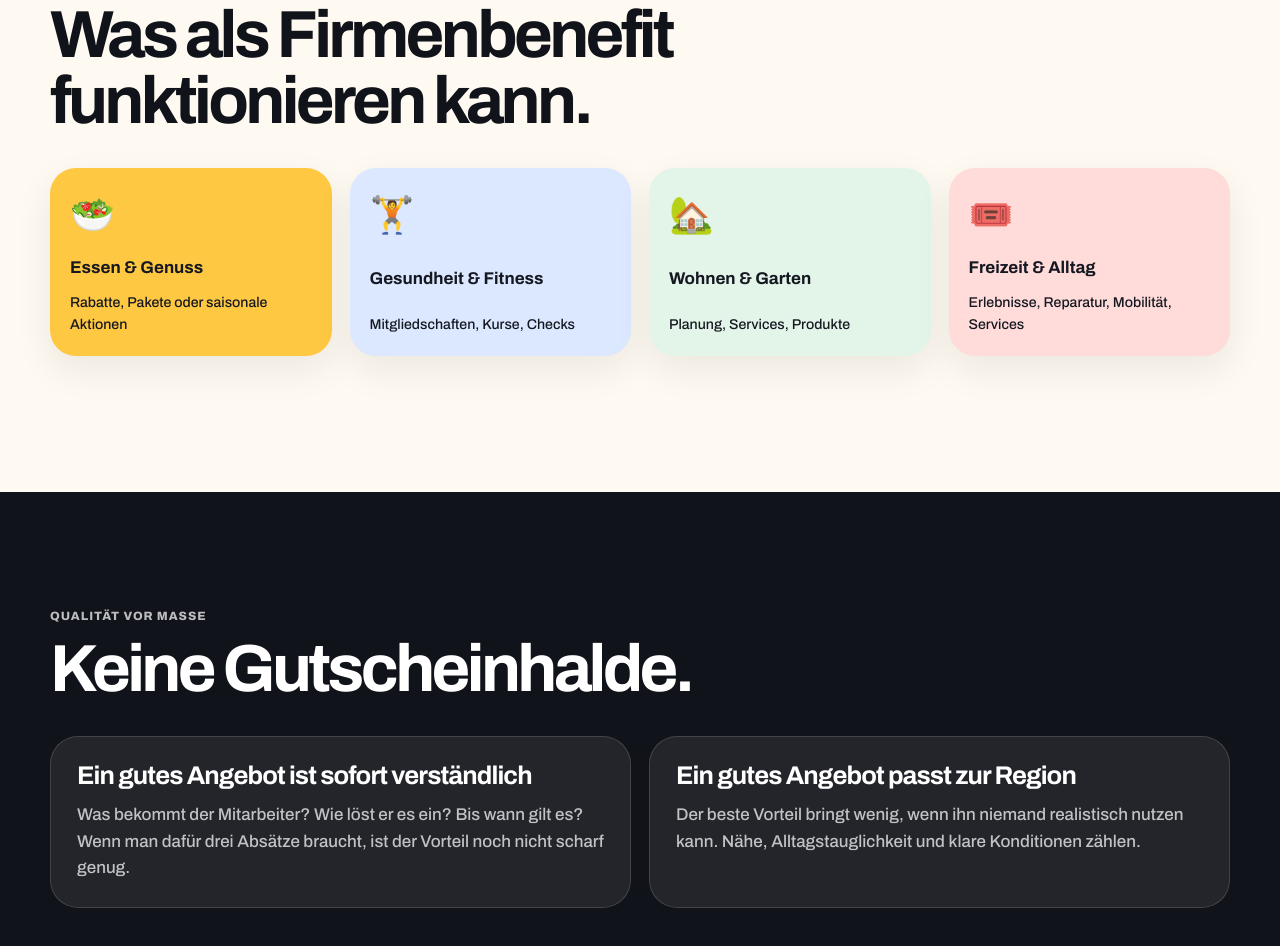
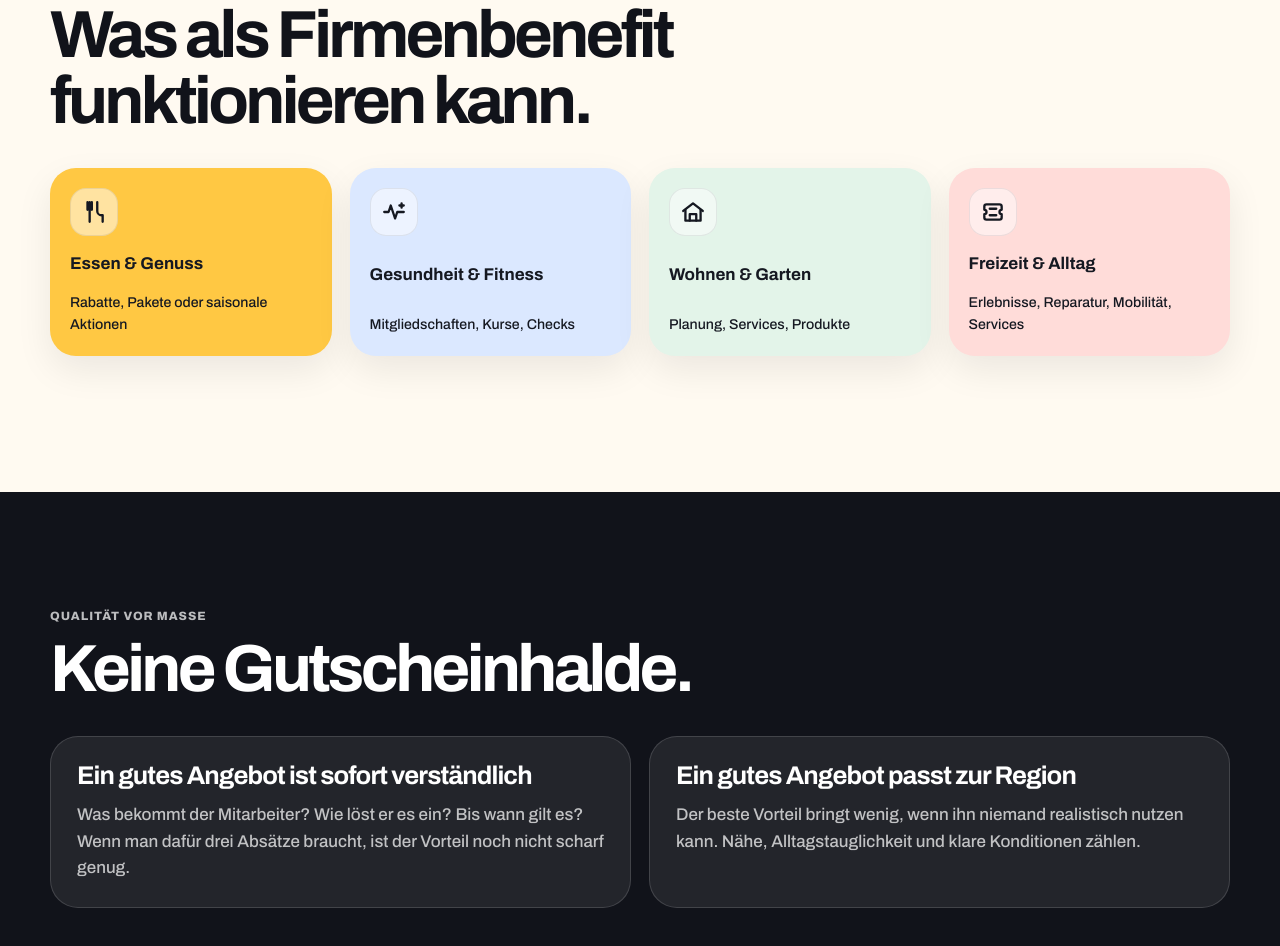
Before and after one commit to convernaticspeter/firmenbenefits-preview, a plain HTML site: page unternehmen.html in a window 1280 px wide. Shown: the part 2316-3262 px from the top of the page. Drawn offline with Linux system fonts and the light colour scheme.

Commit message:
Replace offer emojis with inline icons

```diff
--- a/styles.css
+++ b/styles.css
@@ -104,6 +104,8 @@
     .example:nth-child(3) { background:#e3f4e9; }
     .example:nth-child(4) { background:#ffdcd9; }
     .example span { font-size: 36px; }
+    .example-icon { width:48px; height:48px; border-radius:16px; display:grid; place-items:center; background: rgba(255,255,255,.5); color:#151821; box-shadow: inset 0 0 0 1px rgba(17,19,26,.08); }
+    .example-icon svg { width:26px; height:26px; fill:none; stroke:currentColor; stroke-width:2.15; stroke-linecap:round; stroke-linejoin:round; }
     .quote { background: #fff; color: var(--ink); border-radius: 34px; padding: clamp(28px, 5vw, 54px); box-shadow: var(--shadow); margin-top:34px; display:grid; grid-template-columns: 1fr .7fr; gap: 30px; align-items:end; }
     .quote p { font-family:"Source Serif 4", Georgia, serif; font-size: clamp(27px, 3.4vw, 48px); line-height:1.08; margin:0; color:var(--ink); }
     .quote aside { color: var(--muted); font-weight:700; }
--- a/unternehmen.html
+++ b/unternehmen.html
@@ -41,7 +41,7 @@
 
   <section class="section split"><div><p class="kicker">Warum das anders ist</p><h2>Ein Rabatt ist noch kein Benefit. Er braucht den richtigen Rahmen.</h2></div><div><p class="body-big">Wenn euer Angebot einfach irgendwo steht, wirkt es wie Werbung. Kommt es über Betrieb, HR oder Betriebsrat, ist der Rahmen ein anderer: Es ist ein Vorteil für die Belegschaft.</p><div class="comparison"><article class="compare-card bad"><strong>Klassische Anzeige</strong><p>Ihr bezahlt für Aufmerksamkeit und steht trotzdem neben allen anderen Angeboten.</p></article><article class="compare-card good"><strong>Mitarbeitervorteil</strong><p>Ihr gebt einen klaren Vorteil, den ein Betrieb intern weitergibt.</p></article><article class="compare-card"><strong>Lokaler Fit</strong><p>Besonders stark, wenn Mitarbeiter euer Angebot in der Umgebung leicht nutzen können.</p></article></div></div></section>
 
-  <section class="section"><p class="kicker">Geeignete Angebote</p><h2>Was als Firmenbenefit funktionieren kann.</h2><div class="offer-examples"><article class="example"><span>🥗</span><strong>Essen & Genuss</strong><small>Rabatte, Pakete oder saisonale Aktionen</small></article><article class="example"><span>🏋️</span><strong>Gesundheit & Fitness</strong><small>Mitgliedschaften, Kurse, Checks</small></article><article class="example"><span>🏡</span><strong>Wohnen & Garten</strong><small>Planung, Services, Produkte</small></article><article class="example"><span>🎟️</span><strong>Freizeit & Alltag</strong><small>Erlebnisse, Reparatur, Mobilität, Services</small></article></div></section>
+  <section class="section"><p class="kicker">Geeignete Angebote</p><h2>Was als Firmenbenefit funktionieren kann.</h2><div class="offer-examples"><article class="example"><span class="example-icon" aria-hidden="true"><svg viewBox="0 0 24 24" role="img"><path d="M6 3v7M10 3v7M8 3v18M15 3v8a4 4 0 0 0 4 4h1v6"/></svg></span><strong>Essen & Genuss</strong><small>Rabatte, Pakete oder saisonale Aktionen</small></article><article class="example"><span class="example-icon" aria-hidden="true"><svg viewBox="0 0 24 24" role="img"><path d="M3 12h4l2-6 4 12 2-6h6"/><path d="M19 4v4M17 6h4"/></svg></span><strong>Gesundheit & Fitness</strong><small>Mitgliedschaften, Kurse, Checks</small></article><article class="example"><span class="example-icon" aria-hidden="true"><svg viewBox="0 0 24 24" role="img"><path d="M3 11 12 4l9 7"/><path d="M5 10v10h14V10"/><path d="M9 20v-6h6v6"/></svg></span><strong>Wohnen & Garten</strong><small>Planung, Services, Produkte</small></article><article class="example"><span class="example-icon" aria-hidden="true"><svg viewBox="0 0 24 24" role="img"><path d="M4 7a2 2 0 0 1 2-2h12a2 2 0 0 1 2 2v3a2 2 0 1 0 0 4v3a2 2 0 0 1-2 2H6a2 2 0 0 1-2-2v-3a2 2 0 1 0 0-4V7Z"/><path d="M9 9h6M9 15h6"/></svg></span><strong>Freizeit & Alltag</strong><small>Erlebnisse, Reparatur, Mobilität, Services</small></article></div></section>
 
   <section class="dark"><div class="section"><p class="kicker">Qualität vor Masse</p><h2>Keine Gutscheinhalde.</h2><div class="two-list"><article class="card"><h3>Ein gutes Angebot ist sofort verständlich</h3><p>Was bekommt der Mitarbeiter? Wie löst er es ein? Bis wann gilt es? Wenn man dafür drei Absätze braucht, ist der Vorteil noch nicht scharf genug.</p></article><article class="card"><h3>Ein gutes Angebot passt zur Region</h3><p>Der beste Vorteil bringt wenig, wenn ihn niemand realistisch nutzen kann. Nähe, Alltagstauglichkeit und klare Konditionen zählen.</p></article></div></div></section>
 
```
